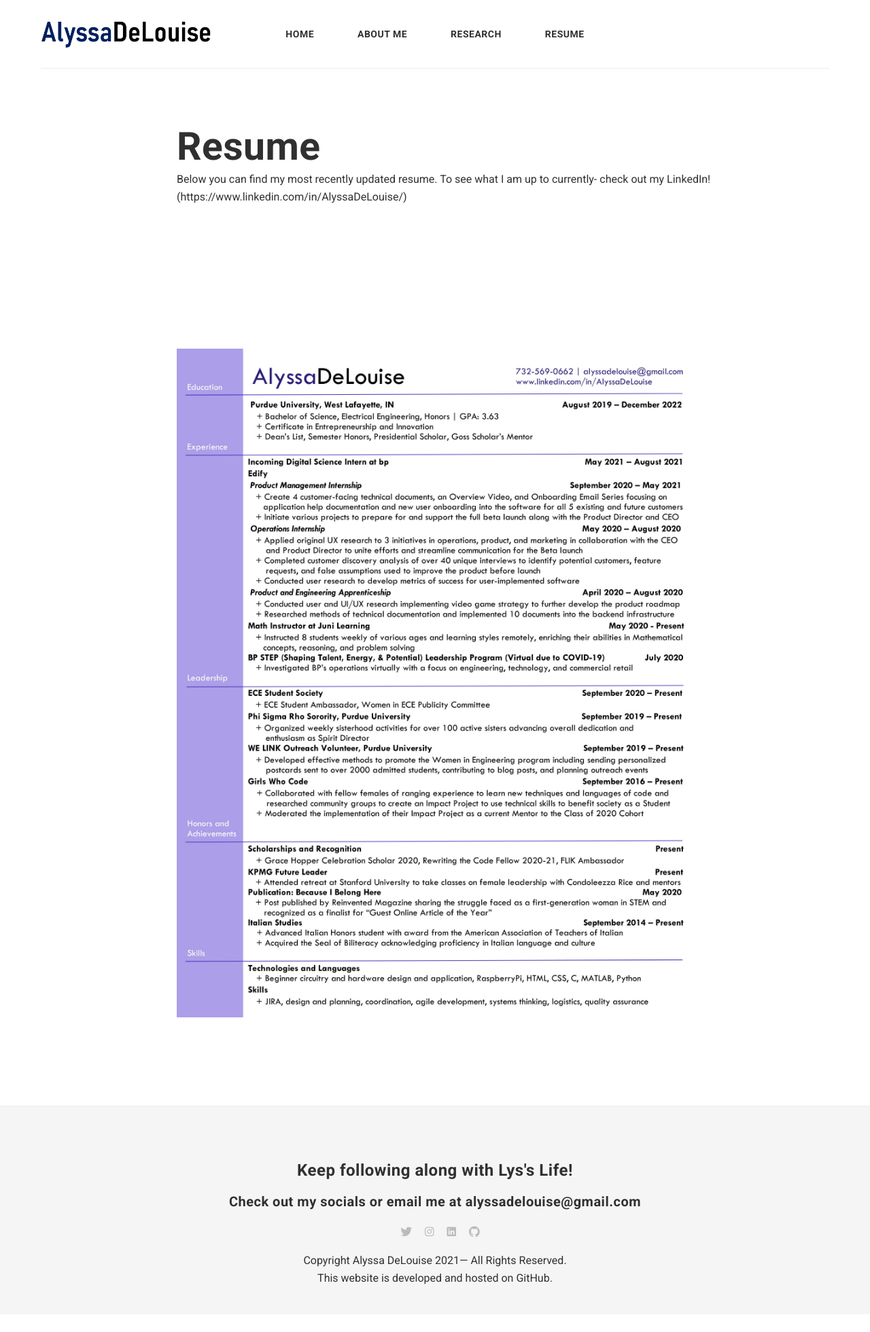
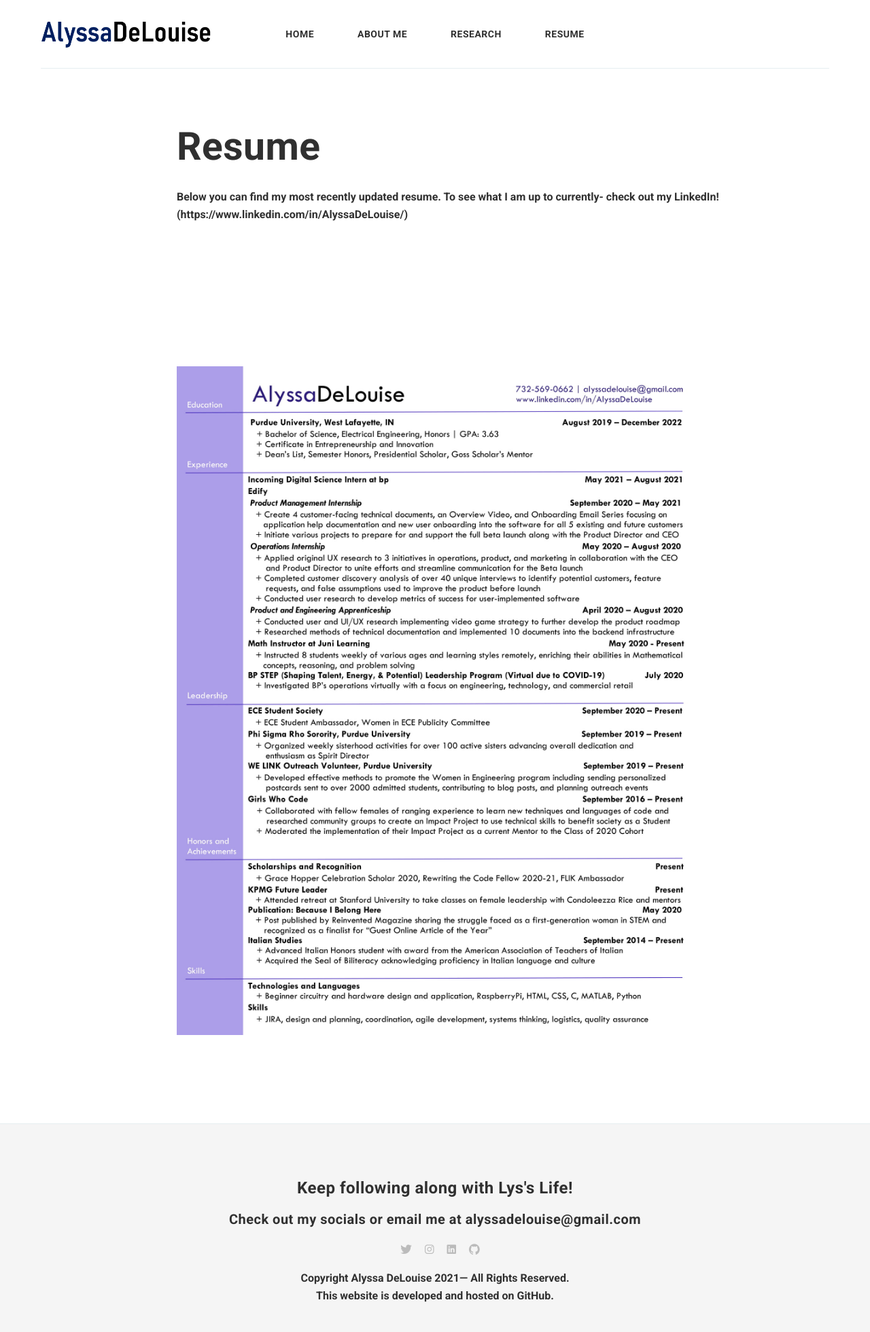
Before and after one commit to alyssadelouise/home, a Jekyll site: the page built from _pages/resume.md, in a window 1280 px wide. Shown: the whole page at 68% size. Built offline with Jekyll 4.4.1, drawn with Linux system fonts in a browser that asks for light colours; nearby versions of some CDN libraries; comment, search, counter and statistics services are not loaded; before the commit the page ends 1934 px from its top, so only the background shows below that.

Commit message:
Update pageresume.html

```diff
--- a/_layouts/pageresume.html
+++ b/_layouts/pageresume.html
@@ -6,8 +6,8 @@ layout: default
 	<div class="page-title-box">
 		<div class="row">
 			<div class="col col-10 push-2 col-11 push-t-1 col-m-12">
-				<h1 class="page-title">{{ page.title }}</h1>
-				<p>Below you can find my most recently updated resume. To see what I am up to currently- check out my LinkedIn! (https://www.linkedin.com/in/AlyssaDeLouise/)</p>
+				<h1 class="page-title">{{ page.title }}</h1><br>
+				<p><b>Below you can find my most recently updated resume. To see what I am up to currently- check out my LinkedIn! (https://www.linkedin.com/in/AlyssaDeLouise/)</p>
 			</div>
 		</div>
 	</div>
```
